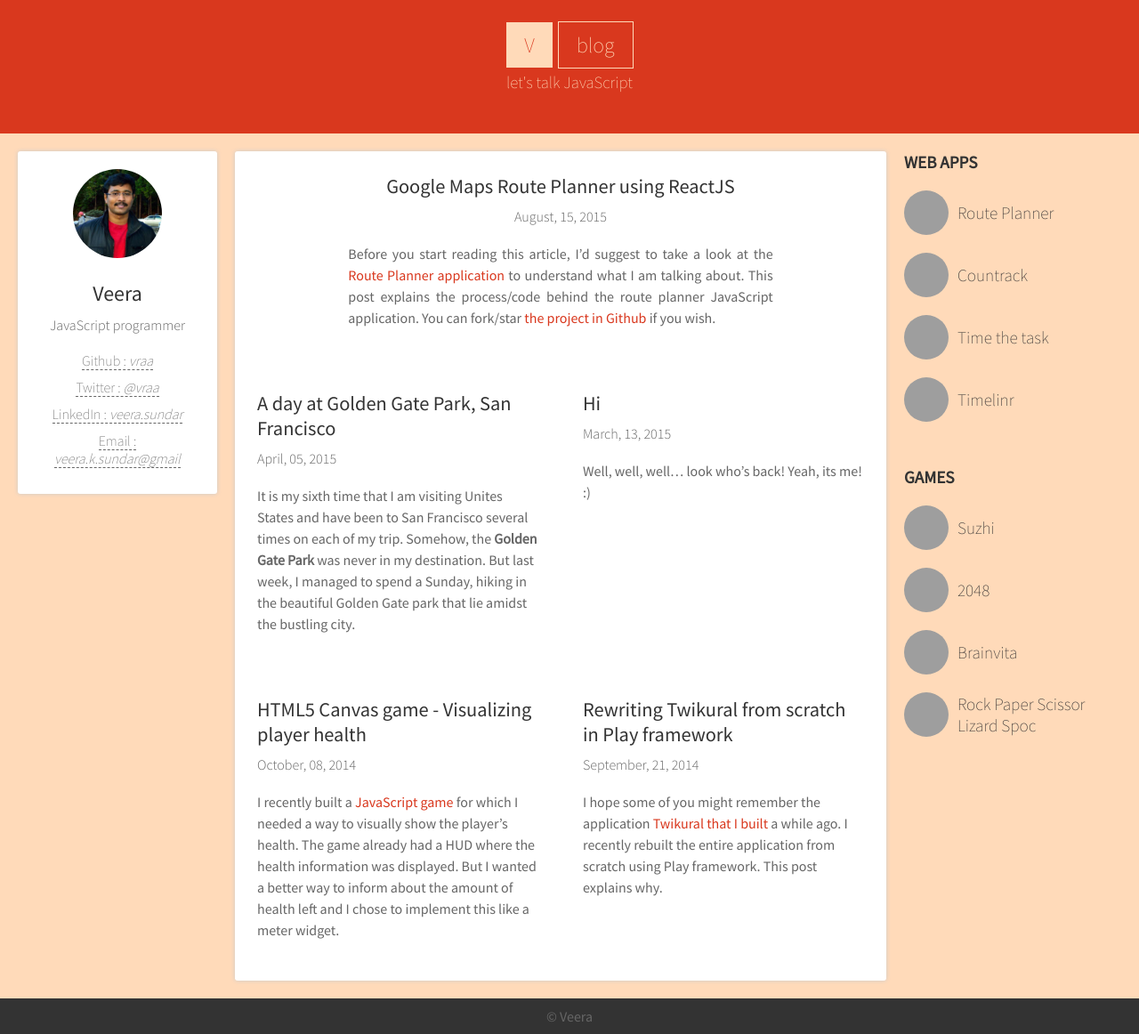
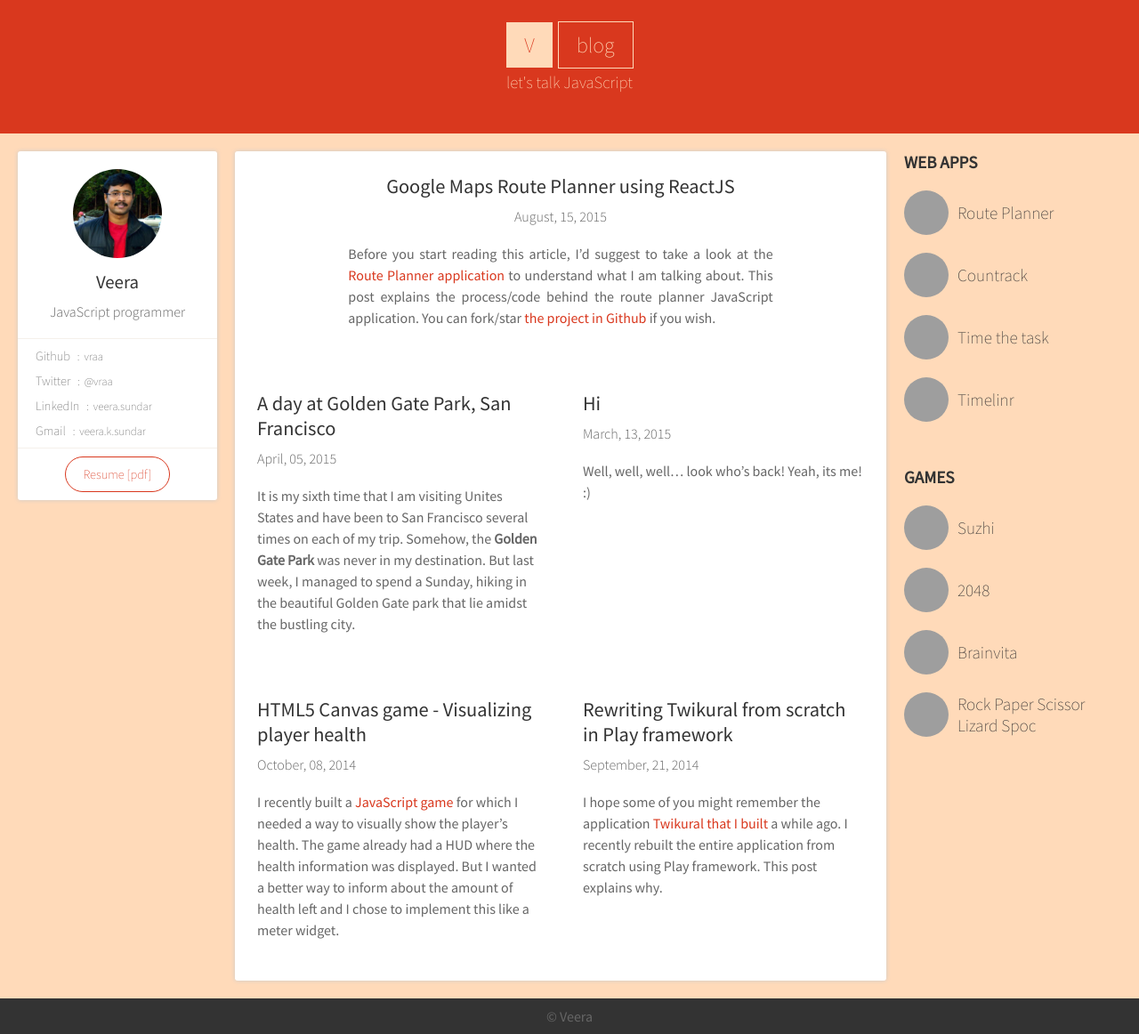
Before and after one commit to canwe/blog, a Jekyll site: the page built from index.html, in a window 1280 px wide and 1162 px high, cut to the strip 0-1162 px from the top of the window. Shown: the whole strip at 89% size. Built offline with Jekyll 4.4.1, drawn with Linux system fonts in a browser that asks for light colours; Markdown is read by kramdown in place of the engine named in the settings; grey boxes are pictures that could not be loaded.

Commit message:
UI Updates.

```diff
--- a/_sass/base.scss
+++ b/_sass/base.scss
@@ -23,6 +23,21 @@
   height: 150px;
   width:100%;
   z-index: 100;
+}
+
+.cta-button {
+  padding: $pad 2*$pad;
+  border: 1px solid $dark-orange;
+  border-radius:50px;
+  color: $dark-orange;
+  text-decoration: none;
+  transition: all .3s;
+
+  &:hover,
+  &:focus {
+    background-color:$dark-orange;
+    color: $white;
+  }
 }
 
 .logo {
@@ -101,9 +116,18 @@
       transform: translateY(-50%);
     }
 
+    .name-job {
+      font-size: 1.1rem;
+    }
+
+    .resume-link {
+      display: none;
+    }
+
     ul {
       margin: $pad 0 0 0;
       padding: 0;
+      font-size: .9rem;
 
       a {
         text-decoration: none;
@@ -120,6 +144,10 @@
         }
         &:last-child {
           margin-right: 0;
+        }
+
+        em {
+          display: none;
         }
       }
     }
@@ -169,5 +197,289 @@
   color: $light-black;
 }
 
-@media screen and (min-width:960px) {
+.posts-list {
+  list-style: none;
+  margin: 0;
+  padding: 0;
+
+  a {
+    color:$dark-black;
+  }
+
+  h3, p {
+    margin: 0;
+  }
+
+  li {
+    text-align: left;
+    padding: $medium-pad;
+
+    &:last-child {
+      margin-bottom: 0;
+    }
+  }
+
+  h3 {
+    font-size: 1.4rem;
+    font-weight: 400;
+  }
+
+  .date {
+    font-size: 1rem;
+    font-weight: 300;
+    margin-top: $pad;
+    color: $light-black;
+  }
+
+  .excerpt {
+    display: none;
+  }
 }
+
+.projects {
+
+  ol {
+    list-style:none;
+    padding: 0;
+    margin: 0;
+  }
+
+  li {
+    position:relative;
+    margin-bottom: $medium-pad;
+  }
+
+  h3 {
+    position:absolute;
+    z-index: 3;
+    opacity: .9;
+    left:50%;
+    top:50%;
+    font-size: 2rem;
+    font-weight: 200;
+    background-color:$dark-orange;
+    color: $white;
+    padding:$pad 2*$pad;
+    margin:0;
+    transform: translateX(-50%) translateY(-50%);
+  }
+
+  img {
+    width: 100%;
+    z-index: 1;
+    opacity: .5;
+
+    &:hover,
+    &:focus {
+      opacity: 1;
+    }
+  }
+
+  p {
+    position: absolute !important;
+    height: 1px; width: 1px;
+    overflow: hidden;
+    clip: rect(1px 1px 1px 1px); /* IE6, IE7 */
+    clip: rect(1px, 1px, 1px, 1px);
+  }
+}
+
+@media screen and (min-width: 600px){
+
+  .posts-list.recent {
+    display: flex;
+    flex-direction: row;
+    flex-wrap: wrap;
+
+    li {
+      width:50%;
+      &:first-child {
+        width: 100%;
+        text-align: center;
+        font-size: 3rem;
+
+        .excerpt {
+          width:70%;
+          margin: 0 auto;
+          text-align: justify;
+        }
+      }
+    }
+  }
+
+  .posts-list .excerpt {
+    display: block;
+    padding: 2*$pad 0;
+    color: $light-black;
+    font-size: 1rem;
+    line-height: 1.5rem;
+    a {
+      color: $link-color;
+    }
+  }
+
+  .projects ol {
+    display: flex;
+    flex-direction: row;
+    flex-wrap: wrap;
+
+    li {
+      width:50%;
+      overflow: hidden;
+      padding: 2*$pad;
+
+      img {
+        height: 300px;
+        width: auto;
+      }
+    }
+  }
+}
+
+@media screen and (min-width:900px) {
+  .content {
+    display: flex;
+    flex-direction: row;
+
+    .left-column {
+      order: 1;
+      width: 20%;
+
+      .me.box {
+        height: auto;
+        margin-left: 2*$pad;
+        margin-right: 0;
+        padding:2*$pad;
+        text-align: center;
+
+        .name-job {
+          border-bottom:1px solid $line-color;
+        }
+
+        .name-job em {
+          display: none;
+        }
+
+        .name {
+          display: block;
+          color: $dark-black;
+          padding: $pad 0;
+          font-size: 1.3rem;
+        }
+
+        .job {
+          display: block;
+          font-size: 1rem;
+          margin-bottom: 2*$pad;
+        }
+
+        .photo {
+          float: none;
+          margin:0 0 2*$pad 0;
+
+          img {
+            border-radius:50%;
+          }
+        }
+
+        .short-bio {
+          height: auto;
+        }
+
+        .short-bio-wrapper {
+          top: 0;
+          transform: none;
+          margin: -2*$pad;
+        }
+
+        .elsewhere {
+          text-align: left;
+          font-size: .9rem;
+          padding: 0 2 *$pad;
+          border-bottom:1px solid $line-color;
+
+          li {
+            display: block;
+            margin: $pad 0;
+
+            a {
+              border-bottom: none;
+            }
+
+            em {
+              display: inline-block;
+              font-style: normal;
+              font-size: .8rem;
+
+              &:before {
+                content: ':';
+                margin: 0 $pad/2;
+              }
+            }
+          }
+        }
+
+        .resume-link {
+          display: block;
+          padding: 2*$pad;
+          font-size: .9rem;
+        }
+
+      }
+
+    }
+
+    .posts.box {
+      order: 2;
+      width: 60%;
+    }
+
+    .right-column {
+      order: 3;
+      width: 20%;
+      margin:2*$pad 2*$pad 0 0;
+      text-align: left;
+
+      .box {
+        margin: 0;
+        background:none;
+        box-shadow:none;
+      }
+
+      .box.projects {
+        margin-bottom: 4*$pad;
+        h2 {
+          padding-top:0;
+          padding-bottom:$pad;
+          font-size: 1.2rem;
+        }
+
+        li {
+          width:100%;
+          padding:$pad 0;
+          margin:0;
+
+          h3 {
+            opacity: 1;
+            background:none;
+            color: $dark-black;
+            font-size: 1.2rem;
+            padding: 0;
+            margin: 0;
+            left:60px;
+            transform: translateY(-50%);
+
+          }
+
+          img {
+            height: 50px;
+            width: 50px;
+            border-radius: 50%;
+            float: left;
+            opacity: 1;
+          }
+        }
+      }
+    }
+  }
+}
--- a/_sass/home.scss
+++ /dev/null
@@ -1,254 +0,0 @@
-.posts-list {
-  list-style: none;
-  margin: 0;
-  padding: 0;
-
-  a {
-    color:$dark-black;
-  }
-
-  h3, p {
-    margin: 0;
-  }
-
-  li {
-    text-align: left;
-    padding: $medium-pad;
-
-    &:last-child {
-      margin-bottom: 0;
-    }
-  }
-
-  h3 {
-    font-size: 1.4rem;
-    font-weight: 400;
-  }
-
-  .date {
-    font-size: 1rem;
-    font-weight: 300;
-    margin-top: $pad;
-    color: $light-black;
-  }
-
-  .excerpt {
-    display: none;
-  }
-}
-
-.projects {
-
-  ol {
-    list-style:none;
-    padding: 0;
-    margin: 0;
-  }
-
-  li {
-    position:relative;
-    margin-bottom: $medium-pad;
-  }
-
-  h3 {
-    position:absolute;
-    z-index: 3;
-    opacity: .9;
-    left:50%;
-    top:50%;
-    font-size: 2rem;
-    font-weight: 200;
-    background-color:$dark-orange;
-    color: $white;
-    padding:$pad 2*$pad;
-    margin:0;
-    transform: translateX(-50%) translateY(-50%);
-  }
-
-  img {
-    width: 100%;
-    z-index: 1;
-    opacity: .5;
-
-    &:hover,
-    &:focus {
-      opacity: 1;
-    }
-  }
-
-  p {
-    position: absolute !important;
-    height: 1px; width: 1px;
-    overflow: hidden;
-    clip: rect(1px 1px 1px 1px); /* IE6, IE7 */
-    clip: rect(1px, 1px, 1px, 1px);
-  }
-}
-
-@media screen and (min-width: 600px){
-
-  .posts-list.recent {
-    display: flex;
-    flex-direction: row;
-    flex-wrap: wrap;
-
-    li {
-      width:50%;
-      &:first-child {
-        width: 100%;
-        text-align: center;
-        font-size: 3rem;
-
-        .excerpt {
-          width:70%;
-          margin: 0 auto;
-          text-align: justify;
-        }
-      }
-    }
-  }
-
-  .posts-list .excerpt {
-    display: block;
-    padding: 2*$pad 0;
-    color: $light-black;
-    font-size: 1rem;
-    line-height: 1.5rem;
-    a {
-      color: $link-color;
-    }
-  }
-
-  .projects ol {
-    display: flex;
-    flex-direction: row;
-    flex-wrap: wrap;
-
-    li {
-      width:50%;
-      overflow: hidden;
-      padding: 2*$pad;
-
-      img {
-        height: 300px;
-        width: auto;
-      }
-    }
-  }
-}
-
-@media screen and (min-width:900px) {
-  .home {
-    .content {
-      display: flex;
-      flex-direction: row;
-
-      .left-column {
-        order: 1;
-        width: 20%;
-
-        .me.box {
-          height: auto;
-          margin-left: 2*$pad;
-          margin-right: 0;
-          padding:2*$pad;
-          text-align: center;
-
-          .name-job em {
-            display: none;
-          }
-
-          .name {
-            display: block;
-            color: $dark-black;
-            margin-bottom: $pad;
-          }
-
-          .job {
-            display: block;
-            font-size: 1rem;
-            margin-bottom: 2*$pad;
-          }
-
-          .photo {
-            float: none;
-            margin:0 0 2*$pad 0;
-
-            img {
-              border-radius:50%;
-            }
-          }
-
-          .short-bio {
-            height: auto;
-          }
-
-          .short-bio-wrapper {
-            top: 0;
-            transform: none;
-          }
-
-          .elsewhere li {
-            display: block;
-            margin:$pad 0;
-          }
-
-        }
-
-      }
-
-      .posts.box {
-        order: 2;
-        width: 60%;
-      }
-
-      .right-column {
-        order: 3;
-        width: 20%;
-        margin:2*$pad 2*$pad 0 0;
-        text-align: left;
-
-        .box {
-          margin: 0;
-          background:none;
-          box-shadow:none;
-        }
-
-        .box.projects {
-          margin-bottom: 4*$pad;
-          h2 {
-            padding-top:0;
-            padding-bottom:$pad;
-            font-size: 1.2rem;
-          }
-
-          li {
-            width:100%;
-            padding:$pad 0;
-            margin:0;
-
-            h3 {
-              opacity: 1;
-              background:none;
-              color: $dark-black;
-              font-size: 1.2rem;
-              padding: 0;
-              margin: 0;
-              left:60px;
-              transform: translateY(-50%);
-
-            }
-
-            img {
-              height: 50px;
-              width: 50px;
-              border-radius: 50%;
-              float: left;
-              opacity: 1;
-            }
-          }
-        }
-      }
-    }
-  }
-}
--- a/css/modern.scss
+++ b/css/modern.scss
@@ -4,4 +4,3 @@
 @import "normalize";
 @import "variables";
 @import "base";
-@import "home";
--- a/index.html
+++ b/index.html
@@ -52,18 +52,22 @@
             <p class="name-job"><span class='name'>Veera</span> <em>-</em> <span class='job'>JavaScript programmer</span></p>
             <ul class="elsewhere">
               <li>
-                <a href="#">Github : <em>vraa</em></a>
+                <a href="#">Github <em>vraa</em></a>
               </li>
               <li>
-                <a href="#">Twitter : <em>@vraa</em></a>
+                <a href="#">Twitter <em>@vraa</em></a>
               </li>
               <li>
-                <a href="#">LinkedIn : <em>veera.sundar</em></a>
+                <a href="#">LinkedIn <em>veera.sundar</em></a>
               </li>
               <li>
-                <a href="mailto:veera.k.sundar@gmail.com">Email : <em>veera.k.sundar@gmail</em></a>
+                <a href="mailto:veera.k.sundar@gmail.com">Gmail <em>veera.k.sundar</em></a>
               </li>
             </ul>
+
+            <div class="resume-link">
+              <a class="cta-button" href="#">Resume [pdf]</a>
+            </div>
           </div>
         </div>
       </section>
```
